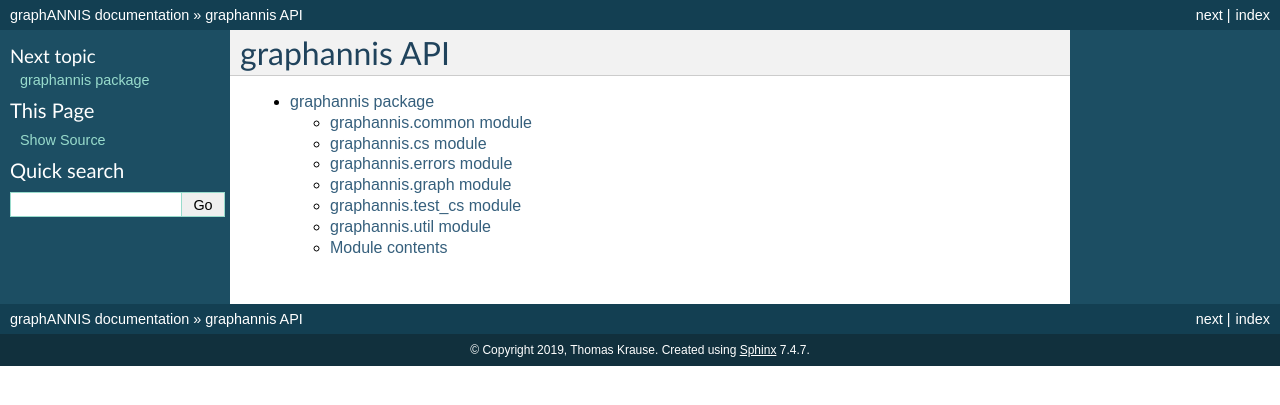
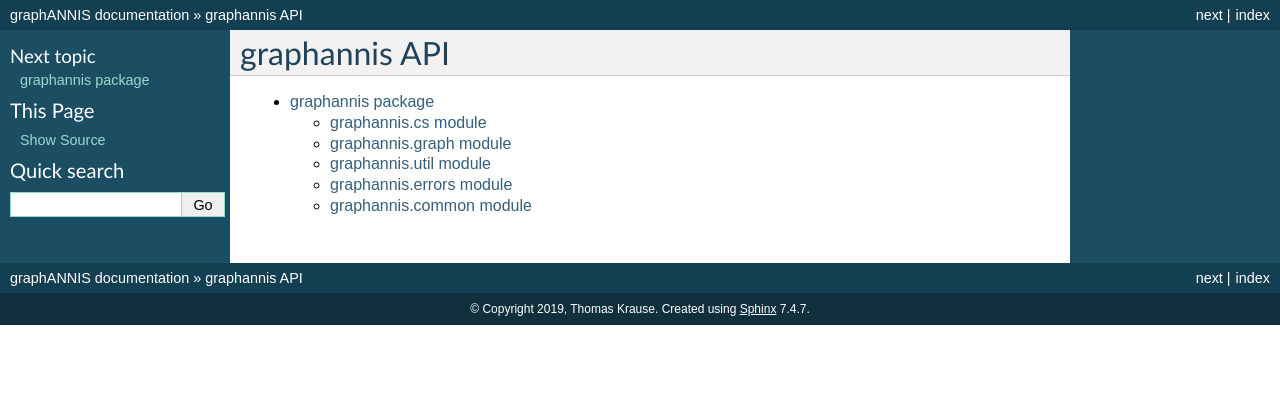
Before and after one commit to korpling/graphANNIS-python, a Sphinx documentation site: the page built from docs/index.rst, in a window 1280 px wide. Shown: the top 405 px of the page. Built offline with Sphinx 7.4.7, drawn with Linux system fonts in a browser that asks for light colours.

Commit message:
Re-order and cleanup modules

```diff
--- a/docs/graphannis.rst
+++ b/docs/graphannis.rst
@@ -1,26 +1,11 @@
 graphannis package
 ==================
 
-graphannis.common module
-------------------------
-
-.. automodule:: graphannis.common
-    :members:
-    :undoc-members:
-    :show-inheritance:
 
 graphannis.cs module
 --------------------
 
 .. automodule:: graphannis.cs
-    :members:
-    :undoc-members:
-    :show-inheritance:
-
-graphannis.errors module
-------------------------
-
-.. automodule:: graphannis.errors
     :members:
     :undoc-members:
     :show-inheritance:
@@ -33,13 +18,6 @@ graphannis.graph module
     :undoc-members:
     :show-inheritance:
 
-graphannis.test\_cs module
---------------------------
-
-.. automodule:: graphannis.test_cs
-    :members:
-    :undoc-members:
-    :show-inheritance:
 
 graphannis.util module
 ----------------------
@@ -50,10 +28,19 @@ graphannis.util module
     :show-inheritance:
 
 
-Module contents
----------------
 
-.. automodule:: graphannis
+graphannis.errors module
+------------------------
+
+.. automodule:: graphannis.errors
     :members:
     :undoc-members:
     :show-inheritance:
+
+graphannis.common module
+------------------------
+
+.. automodule:: graphannis.common
+    :members:
+    :undoc-members:
+    :show-inheritance:
```
